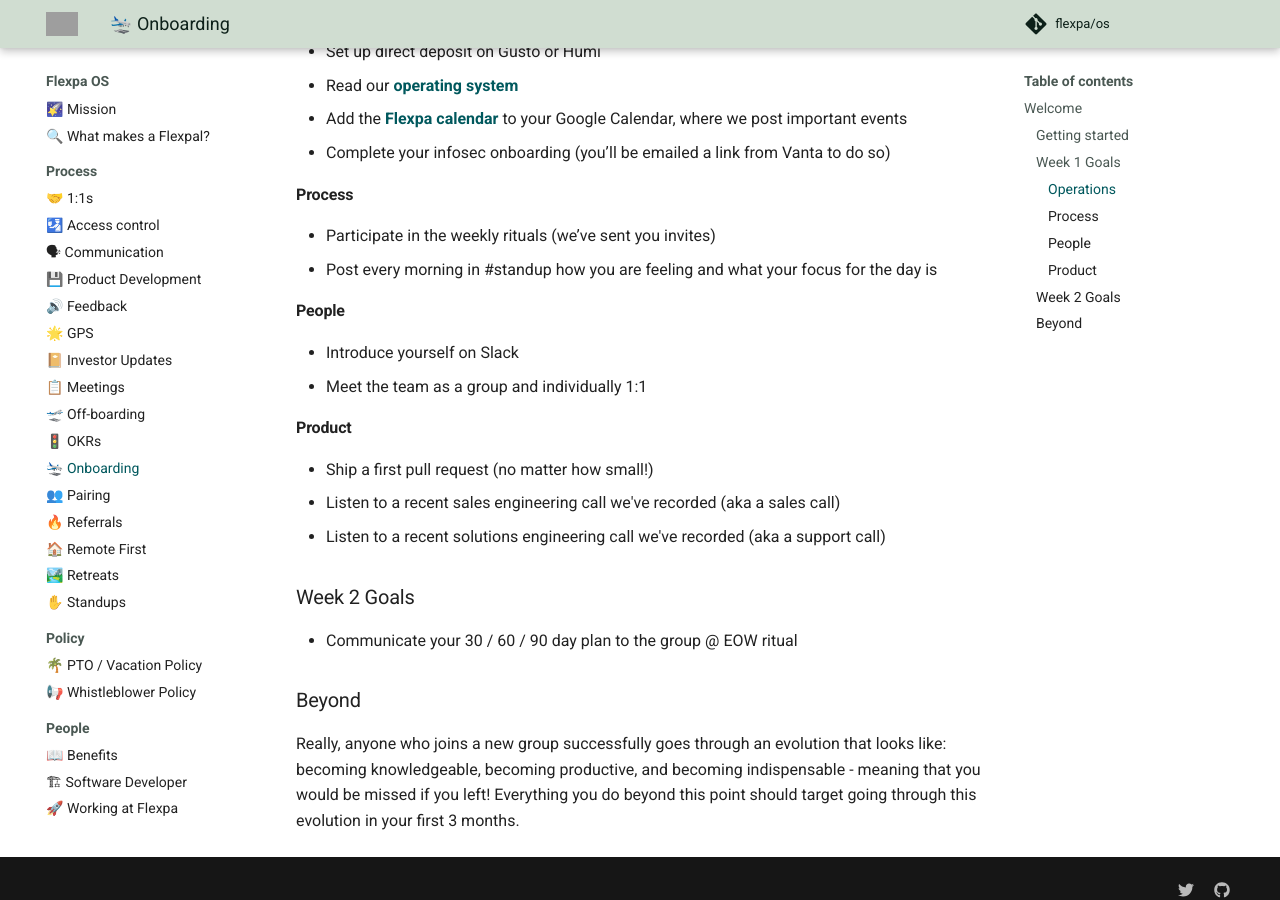
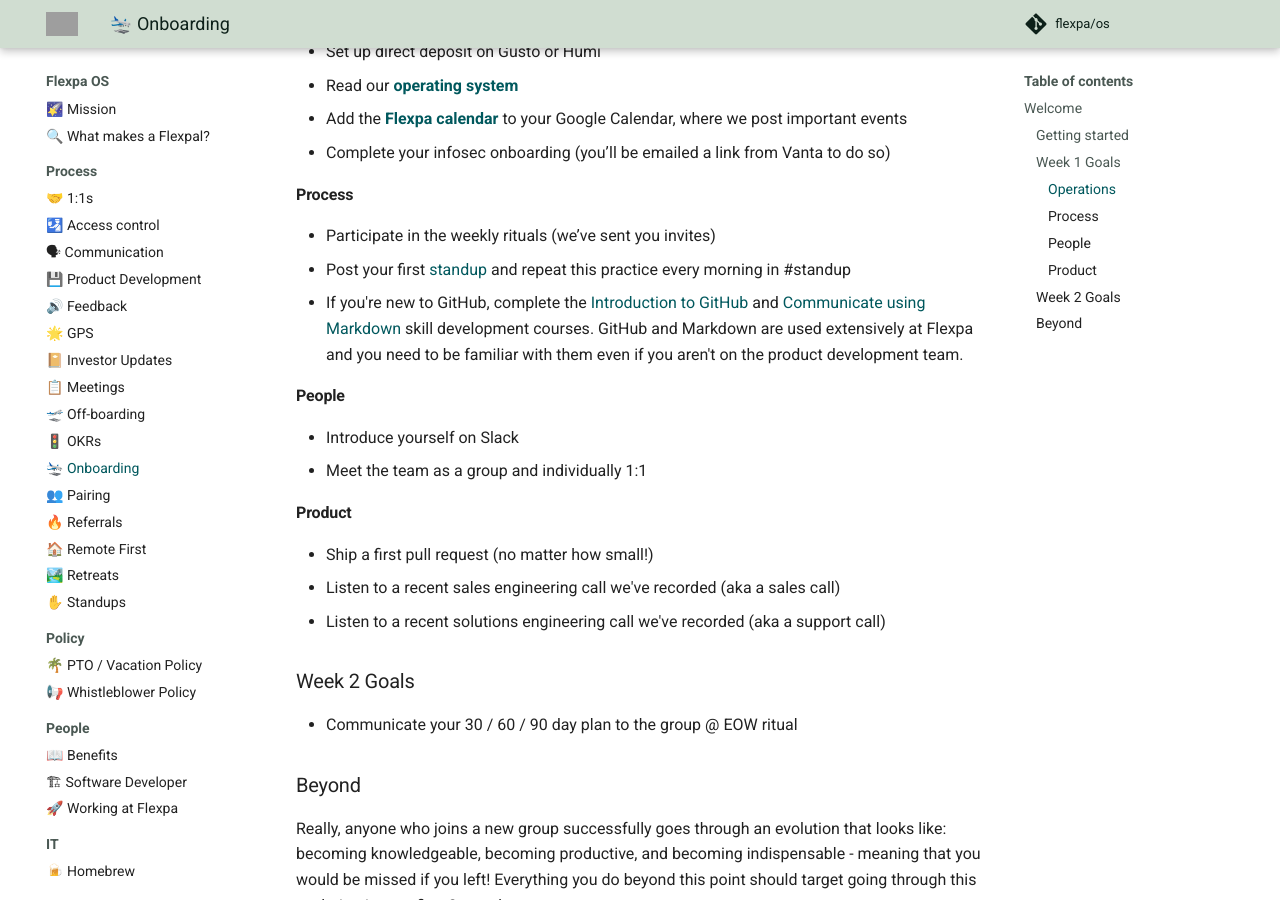
Before and after one commit to flexpa/os, an MkDocs documentation site: the page built from docs/process/onboarding.md, in a window 1280 px wide and 900 px high, scrolled down 812 px. Built offline with MkDocs 1.6.1 and Material for MkDocs 9.7.7, drawn with Linux system fonts in a browser that asks for light colours; comment, search, counter and statistics services are not loaded; grey boxes are pictures that could not be loaded.

Commit message:
feat: Add Github and Markdown courses to Onboarding

```diff
--- a/docs/process/onboarding.md
+++ b/docs/process/onboarding.md
@@ -29,7 +29,8 @@
 #### Process
 
 * Participate in the weekly rituals (we’ve sent you invites)
-* Post every morning in #standup how you are feeling and what your focus for the day is
+* Post your first [standup](./standups.md) and repeat this practice every morning in #standup
+* If you're new to GitHub, complete the [Introduction to GitHub](https://github.com/skills/introduction-to-github) and [Communicate using Markdown](https://github.com/skills/communicate-using-markdown) skill development courses. GitHub and Markdown are used extensively at Flexpa and you need to be familiar with them even if you aren't on the product development team.
 
 #### People
 
```
